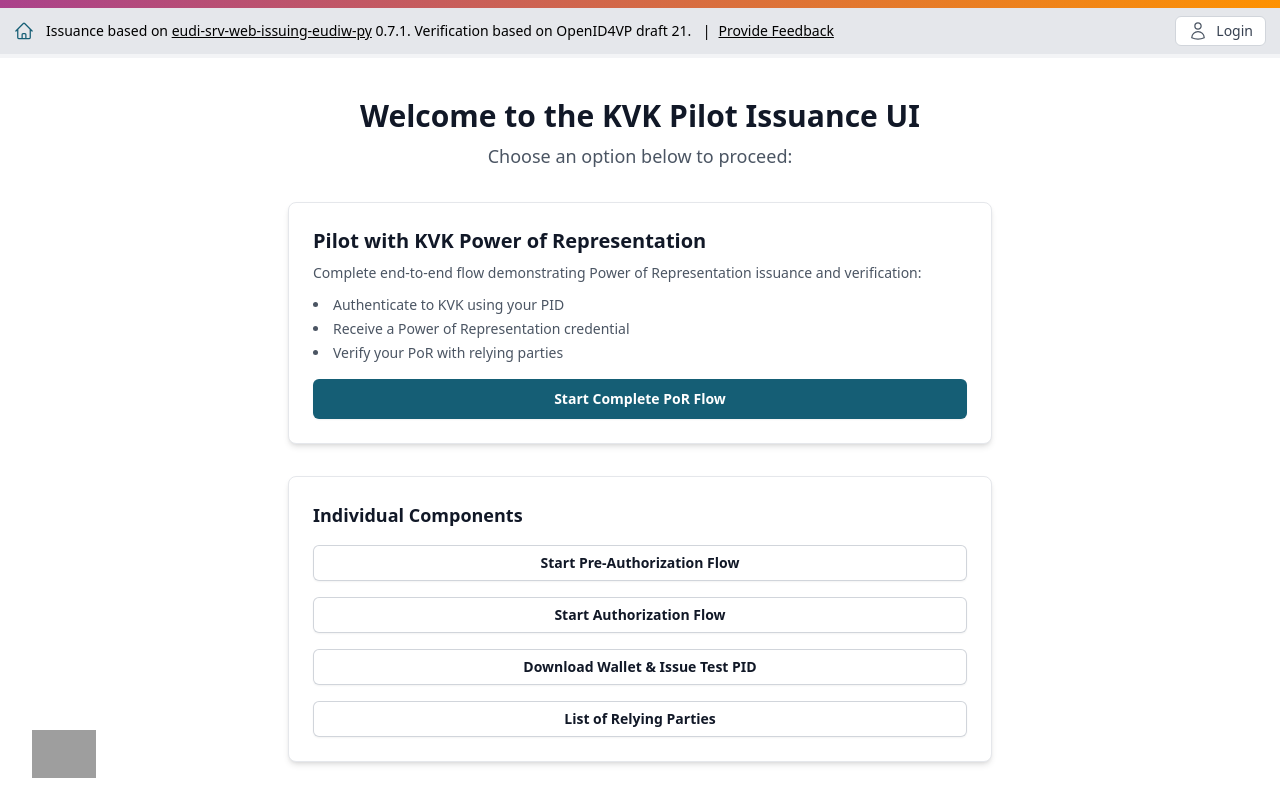
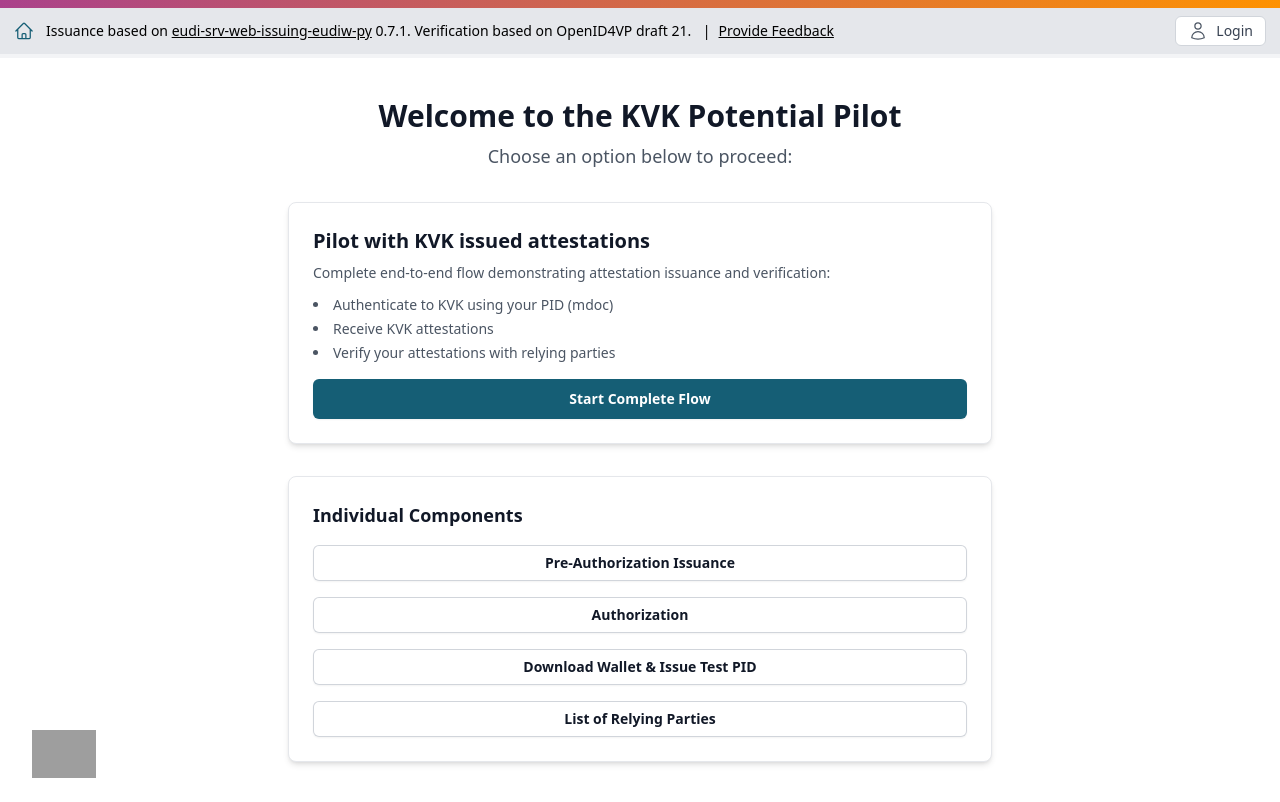
Before and after one commit to Nieuwlaar/kvk-issuance-ui, a Vue app: page / in a window 1280 px wide. Built offline with nearby package versions, Linux system fonts and the light colour scheme; grey boxes are pictures that could not be loaded.

Commit message:
UI update

```diff
--- a/src/views/AuthorizationFlowView.vue
+++ b/src/views/AuthorizationFlowView.vue
@@ -10,8 +10,8 @@
       <div class="py-10">
         <main class="mx-auto max-w-3xl px-4 sm:px-6 lg:px-8">
           <div class="text-center mb-8">
-            <h1 class="text-2xl font-bold text-gray-900 sm:text-3xl">Power of Representation Issuance</h1>
-            <p class="mt-2 text-lg text-gray-600">Get a Power of Representation credential for your organization</p>
+            <h1 class="text-2xl font-bold text-gray-900 sm:text-3xl">Attestations Issuance</h1>
+            <p class="mt-2 text-lg text-gray-600">Get a Power of Representation and Company Registration credential for your organization</p>
           </div>
 
           <!-- Company Certificates Section -->
@@ -38,7 +38,7 @@
           <div v-else-if="companyCertificates.length > 0" class="bg-white rounded-lg shadow-md border border-gray-200 overflow-hidden mb-6">
             <div class="px-6 py-4 border-b border-gray-200">
               <h2 class="text-lg font-semibold text-gray-900">Your Organizations</h2>
-              <p class="text-sm text-gray-600">Select an organization to issue a Power of Representation</p>
+              <p class="text-sm text-gray-600">Select an organization to issue attestations</p>
             </div>
             <ul role="list" class="divide-y divide-gray-100">
               <li v-for="cert in companyCertificates" :key="cert.certificate.legal_person.legal_person_id" class="flex items-center justify-between gap-x-6 py-5 px-6">
@@ -55,7 +55,7 @@
                 </div>
                 <button
                   @click="openDialog(cert.certificate.legal_person)"
-                  class="rounded-full bg-white px-3.5 py-1.5 text-sm font-semibold text-gray-900 shadow-sm ring-1 ring-inset ring-gray-300 hover:bg-gray-50"
+                  class="rounded-md bg-cyan-800 px-3.5 py-2 text-sm font-semibold text-white shadow-sm hover:bg-cyan-700 focus-visible:outline focus-visible:outline-2 focus-visible:outline-offset-2 focus-visible:outline-cyan-800"
                 >
                   Issue
                 </button>
--- a/src/views/HomeView.vue
+++ b/src/views/HomeView.vue
@@ -5,26 +5,26 @@
     <div class="py-10">
       <main class="mx-auto max-w-3xl px-4 sm:px-6 lg:px-8">
         <div class="text-center mb-8">
-          <h1 class="text-2xl font-bold text-gray-900 sm:text-3xl">Welcome to the KVK Pilot Issuance UI</h1>
+          <h1 class="text-2xl font-bold text-gray-900 sm:text-3xl">Welcome to the KVK Potential Pilot</h1>
           <p class="mt-2 text-lg text-gray-600">Choose an option below to proceed:</p>
         </div>
 
         <!-- KVK PoR Pilot Flow -->
         <div class="bg-white rounded-lg shadow-md border border-gray-200 overflow-hidden p-6 mb-8">
           <div class="mb-4">
-            <h2 class="text-xl font-semibold text-gray-900">Pilot with KVK Power of Representation</h2>
-            <p class="mt-2 text-sm text-gray-600">Complete end-to-end flow demonstrating Power of Representation issuance and verification:</p>
+            <h2 class="text-xl font-semibold text-gray-900">Pilot with KVK issued attestations</h2>
+            <p class="mt-2 text-sm text-gray-600">Complete end-to-end flow demonstrating attestation issuance and verification:</p>
             <ul class="mt-3 list-disc list-inside text-sm text-gray-600 space-y-1">
-              <li>Authenticate to KVK using your PID</li>
-              <li>Receive a Power of Representation credential</li>
-              <li>Verify your PoR with relying parties</li>
+              <li>Authenticate to KVK using your PID (mdoc)</li>
+              <li>Receive KVK attestations</li>
+              <li>Verify your attestations with relying parties</li>
             </ul>
           </div>
           <router-link
             to="/login?flow=por"
             class="w-full inline-flex justify-center rounded-md bg-cyan-800 px-4 py-2.5 text-sm font-semibold text-white shadow-sm hover:bg-cyan-700 focus-visible:outline focus-visible:outline-2 focus-visible:outline-offset-2 focus-visible:outline-cyan-800"
           >
-            Start Complete PoR Flow
+            Start Complete Flow
           </router-link>
         </div>
 
@@ -37,13 +37,13 @@
               to="/pre-authorization"
               class="rounded-md bg-white px-3.5 py-2 text-sm font-semibold text-gray-900 shadow-sm ring-1 ring-inset ring-gray-300 hover:bg-gray-50 text-center"
             >
-              Start Pre-Authorization Flow
+              Pre-Authorization Issuance
             </router-link>
             <router-link
               to="/authorization"
               class="rounded-md bg-white px-3.5 py-2 text-sm font-semibold text-gray-900 shadow-sm ring-1 ring-inset ring-gray-300 hover:bg-gray-50 text-center"
             >
-              Start Authorization Flow
+              Authorization
             </router-link>
             <router-link
               to="/wallet"
```
Also changed, not shown: src/views/RelyingPartyView.vue (+42 -54 lines).
